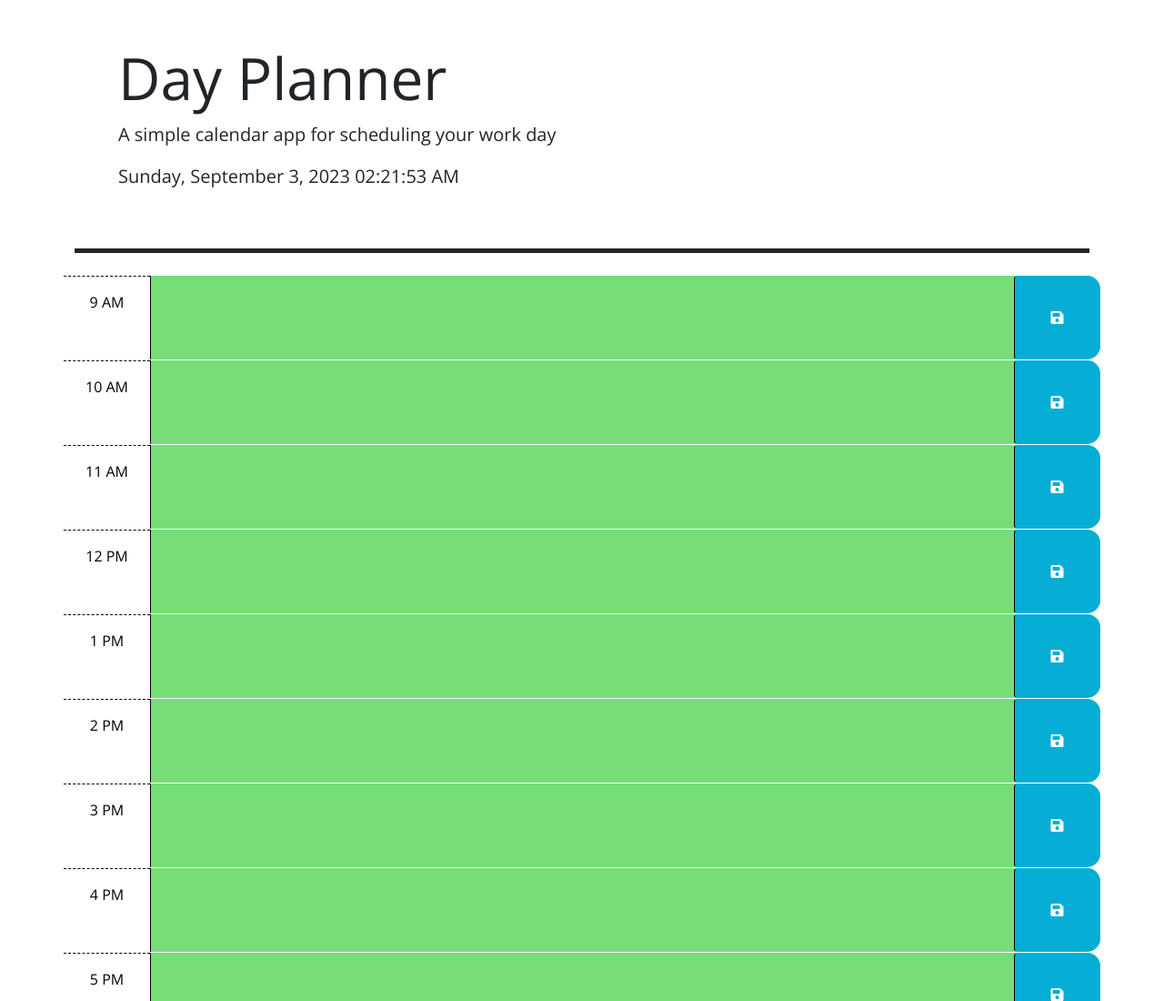
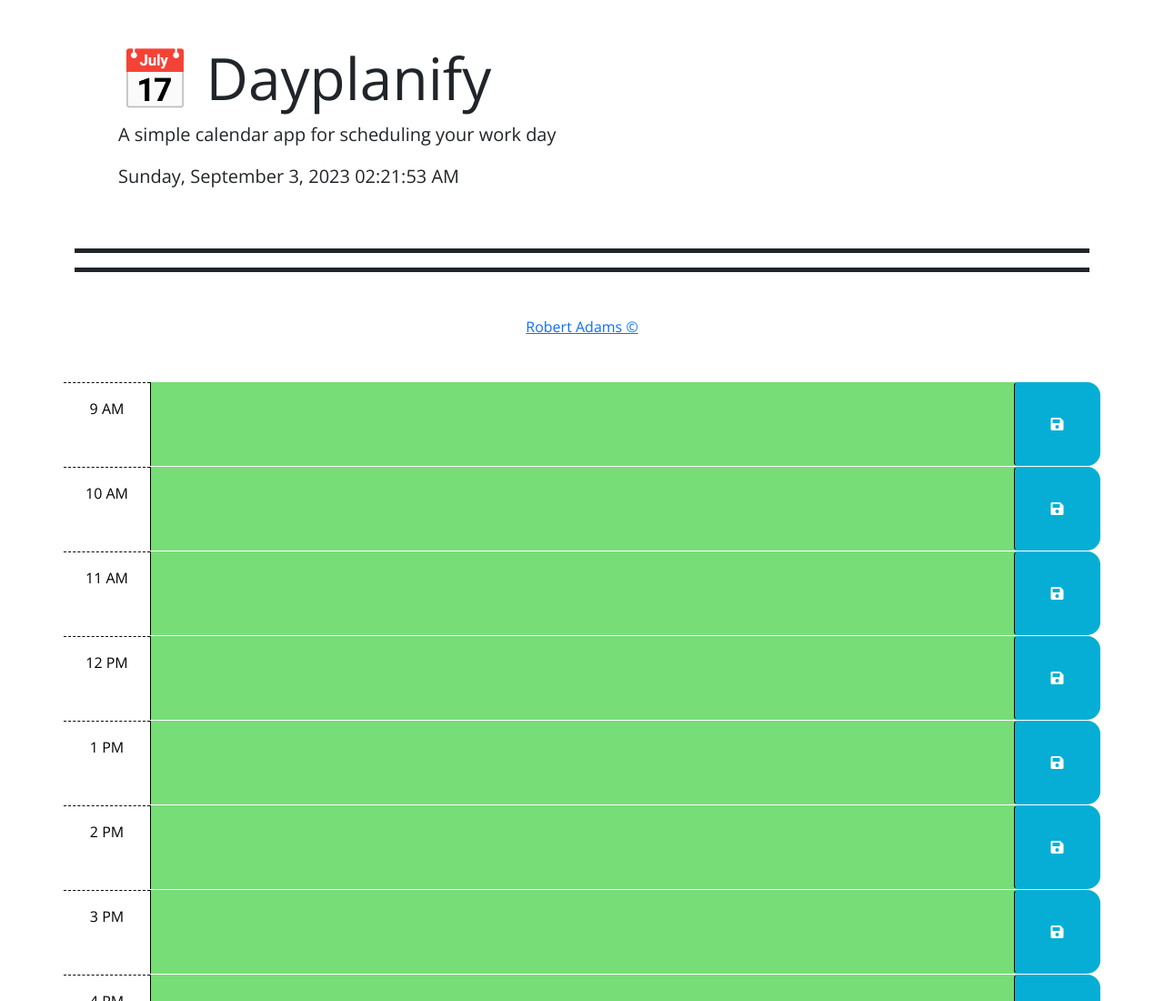
Before and after one commit to r0b4dams/dayplanify, a plain HTML site: page index.html in a window 1280 px wide. Shown: the top 1100 px of the page at 91% size. Drawn offline with nearby package versions, Linux system fonts and the light colour scheme.

Commit message:
add footer

```diff
--- a/index.html
+++ b/index.html
@@ -20,12 +20,12 @@
       rel="stylesheet"
     />
     <link rel="stylesheet" href="./public/css/style.css" />
-    <title>Work Day Scheduler</title>
+    <title>Dayplanify</title>
   </head>
 
   <body class="container-md">
-    <header class="p-5 mb-4 border-5 border-bottom border-dark">
-      <h1 class="display-3">Day Planner</h1>
+    <header class="p-5 mb-3 border-5 border-bottom border-dark">
+      <h1 class="display-3">📅 Dayplanify</h1>
       <p class="lead">A simple calendar app for scheduling your work day</p>
       <p id="current-day" class="lead"></p>
     </header>
@@ -41,7 +41,13 @@
       </div>
     </template>
 
-    <script defer src="https://code.jquery.com/jquery-3.4.1.min.js"></script>
+    <main id="calendar"></main>
+
+    <footer class="p-5 mt-3 border-5 border-top border-dark text-center">
+      <a href="https://www.robertadams.codes/" target="_blank">
+        Robert Adams © <span id="year"></span>
+      </a>
+    </footer>
 
     <script
       defer
@@ -50,6 +56,7 @@
       crossorigin="anonymous"
     ></script>
 
+    <script defer src="https://code.jquery.com/jquery-3.4.1.min.js"></script>
     <script defer src="./public/js/script.js" type="module"></script>
   </body>
 </html>
```
